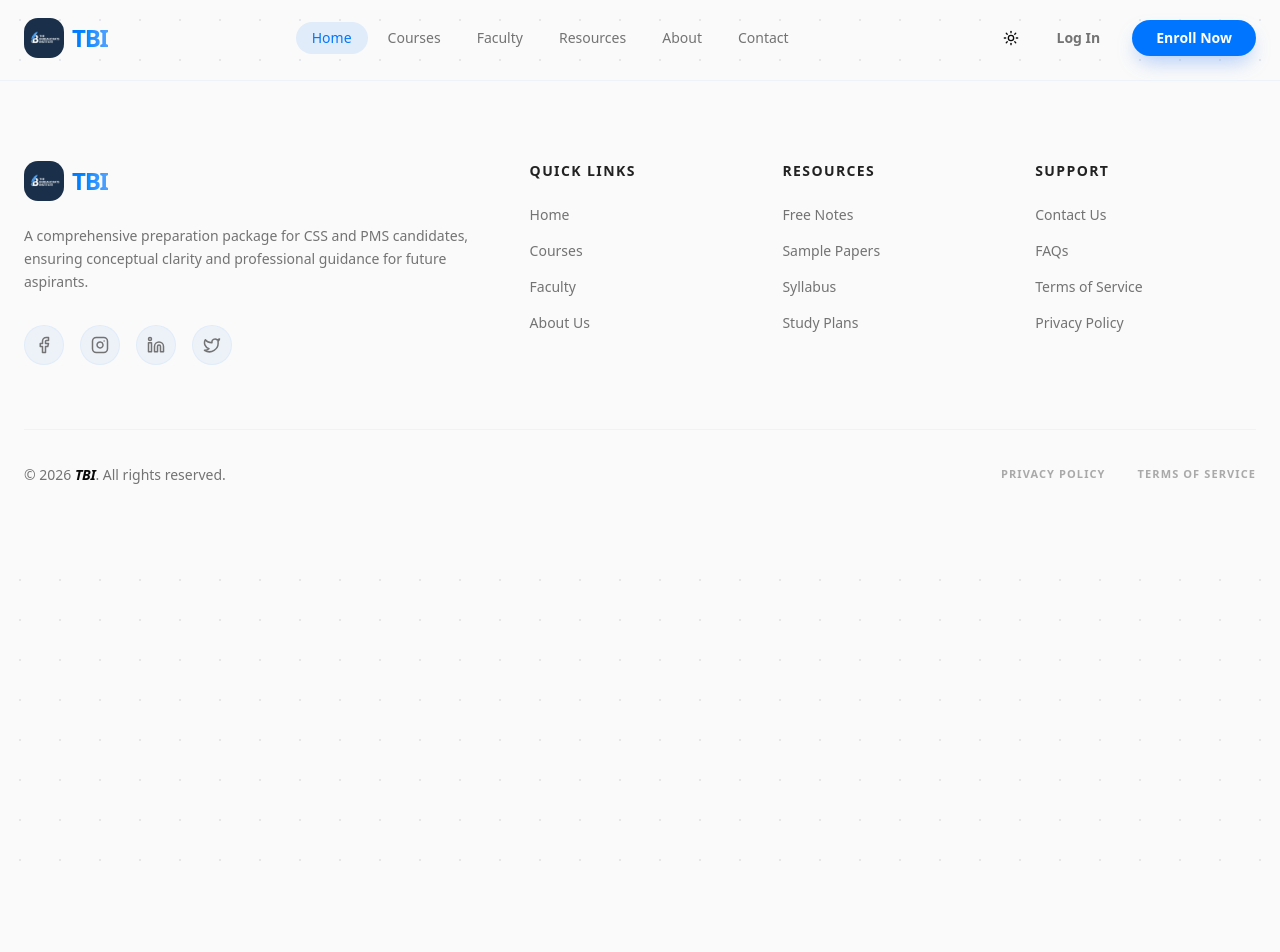
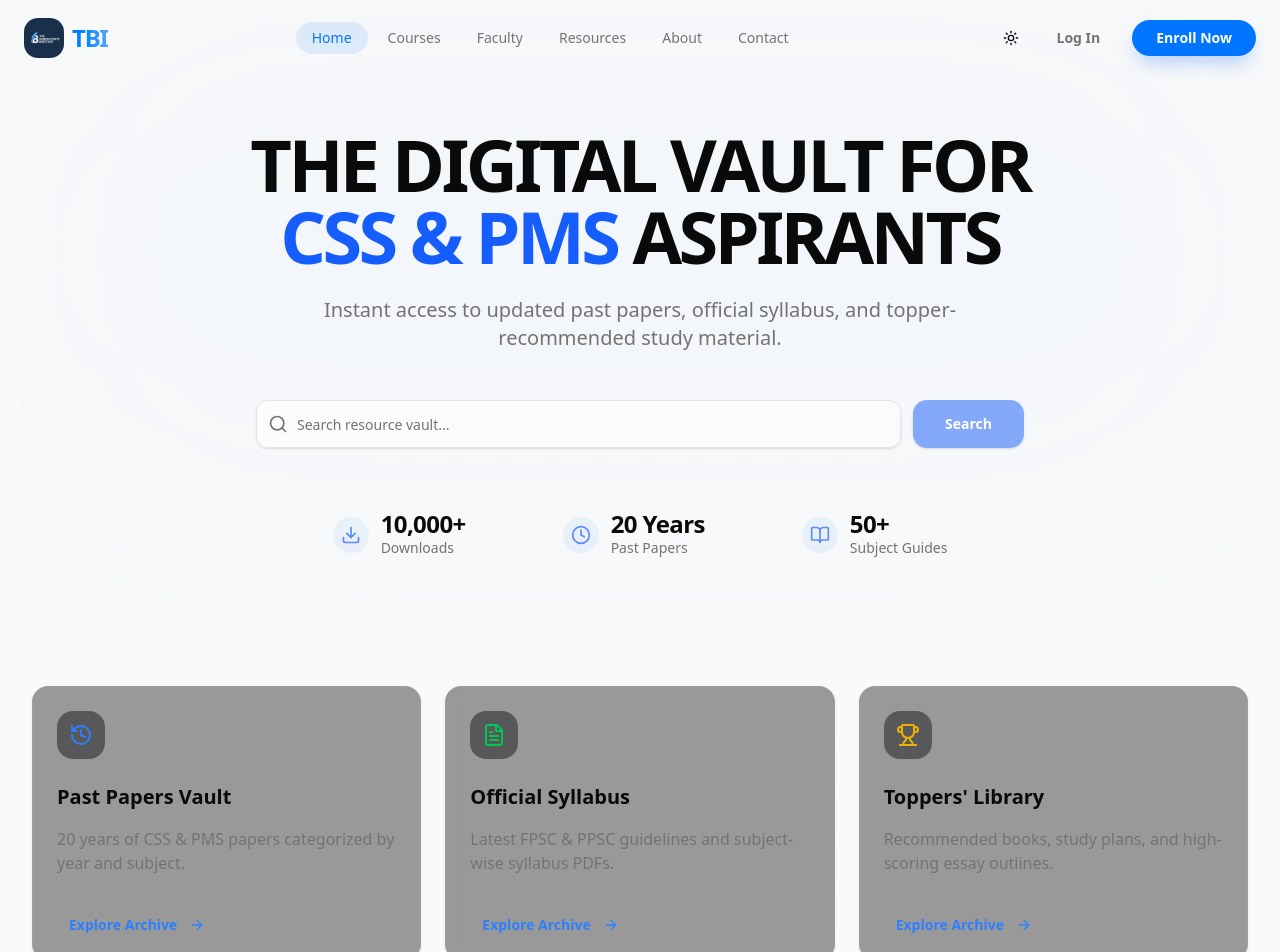
Before and after one commit to furqanistic/tbi, a React (Vite) app in the folder client/: page /resources in a window 1280 px wide. Shown: the top 952 px of the page. Before the commit the page ends 880 px from the top, so only its background shows below. Built offline with nearby package versions, Linux system fonts and the light colour scheme.

Commit message:
add resouce hero and categarey section

```diff
--- a/client/package.json
+++ b/client/package.json
@@ -17,6 +17,7 @@
     "@radix-ui/react-dropdown-menu": "^2.1.16",
     "@radix-ui/react-label": "^2.1.8",
     "@radix-ui/react-select": "^2.2.6",
+    "@radix-ui/react-separator": "^1.1.8",
     "@radix-ui/react-slot": "^1.2.4",
     "@radix-ui/react-tabs": "^1.1.13",
     "@radix-ui/react-tooltip": "^1.2.8",
--- a/client/src/App.jsx
+++ b/client/src/App.jsx
@@ -7,6 +7,7 @@ import Home from "@/pages/Home";
 import Courses from "@/pages/Courses";
 import About from "@/pages/About";
 import Contact from "@/pages/Contact";
+import Resources from "@/pages/Resources";
 
 /**
  * Main Application Component
@@ -21,6 +22,7 @@ function App() {
         <main>
           <Routes>
             <Route path="/" element={<Home />} />
+            <Route path="/resources" element={<Resources />} />
             <Route path="/courses" element={<Courses />} />
             <Route path="/about" element={<About />} />
             <Route path="/contact" element={<Contact />} />
--- /dev/null
+++ b/client/src/components/resources/ResourceCategories.jsx
@@ -0,0 +1,75 @@
+// File: client/src/components/resources/ResourceCategories.jsx
+import React from "react";
+import { History, FileText, Trophy, ArrowRight } from "lucide-react";
+import { motion } from "motion/react";
+import {
+  Card,
+  CardContent,
+  CardFooter,
+  CardHeader,
+  CardTitle,
+  CardDescription,
+} from "@/components/ui/card";
+import { Button } from "@/components/ui/button";
+
+export function ResourceCategories() {
+  const categories = [
+    {
+      title: "Past Papers Vault",
+      description:
+        "20 years of CSS & PMS papers categorized by year and subject.",
+      icon: <History className="w-6 h-6 text-blue-500" />,
+      link: "#",
+    },
+    {
+      title: "Official Syllabus",
+      description:
+        "Latest FPSC & PPSC guidelines and subject-wise syllabus PDFs.",
+      icon: <FileText className="w-6 h-6 text-green-500" />,
+      link: "#",
+    },
+    {
+      title: "Toppers' Library",
+      description:
+        "Recommended books, study plans, and high-scoring essay outlines.",
+      icon: <Trophy className="w-6 h-6 text-yellow-500" />,
+      link: "#",
+    },
+  ];
+
+  return (
+    <section className="py-12 px-4 sm:px-6 lg:px-8 max-w-7xl mx-auto">
+      <div className="grid grid-cols-1 md:grid-cols-3 gap-6">
+        {categories.map((cat, index) => (
+          <motion.div
+            key={index}
+            whileHover={{ y: -5 }}
+            transition={{ type: "spring", stiffness: 300 }}
+          >
+            <Card className="h-full bg-zinc-950/40 backdrop-blur-md border-border/50 hover:border-blue-500/50 transition-colors duration-300 rounded-lg overflow-hidden group">
+              <CardHeader className="pb-4">
+                <div className="w-12 h-12 rounded-lg bg-zinc-900/50 flex items-center justify-center mb-4 group-hover:bg-blue-500/10 transition-colors">
+                  {cat.icon}
+                </div>
+                <CardTitle className="text-xl font-bold">{cat.title}</CardTitle>
+                <CardDescription className="text-muted-foreground mt-2 text-base">
+                  {cat.description}
+                </CardDescription>
+              </CardHeader>
+              <CardFooter className="pt-0">
+                <Button
+                  variant="link"
+                  className="p-0 h-auto text-blue-500 hover:text-blue-400 font-semibold group-hover:underline-offset-4"
+                >
+                  Explore Archive{" "}
+                  <ArrowRight className="w-4 h-4 ml-1 transition-transform group-hover:translate-x-1" />
+                </Button>
+              </CardFooter>
+            </Card>
+          </motion.div>
+        ))}
+      </div>
+    </section>
+  );
+}
+export default ResourceCategories;
--- /dev/null
+++ b/client/src/components/resources/ResourcesHero.jsx
@@ -0,0 +1,110 @@
+// File: client/src/components/resources/ResourcesHero.jsx
+import React from "react";
+import { Search, Filter, BookOpen, Clock, Download } from "lucide-react";
+import { motion } from "motion/react";
+import { Button } from "@/components/ui/button";
+import { Input } from "@/components/ui/input";
+import { Separator } from "@/components/ui/separator";
+function ResourcesHero() {
+  return (
+    <section className="relative pt-32 pb-20 px-4 sm:px-6 lg:px-8 max-w-7xl mx-auto flex flex-col items-center text-center">
+      {/* Main Heading */}
+      <motion.h1
+        initial={{ opacity: 0, y: 20 }}
+        animate={{ opacity: 1, y: 0 }}
+        transition={{ duration: 0.5 }}
+        className="text-4xl md:text-7xl font-bold tracking-tighter mb-6 uppercase"
+      >
+        The Digital Vault for <br className="hidden md:block" />
+        <span className="text-blue-600 dark:text-blue-500">CSS & PMS</span>{" "}
+        Aspirants
+      </motion.h1>
+      {/* Subheading */}
+      <motion.p
+        initial={{ opacity: 0, y: 20 }}
+        animate={{ opacity: 1, y: 0 }}
+        transition={{ duration: 0.5, delay: 0.1 }}
+        className="text-lg md:text-xl text-muted-foreground max-w-2xl mb-12 font-medium"
+      >
+        Instant access to updated past papers, official syllabus, and
+        topper-recommended study material.
+      </motion.p>
+      {/* Search Hub - Soft Modern Refactor (Rounded-LG & Gap-3) */}
+      <motion.div
+        initial={{ opacity: 0, y: 20 }}
+        animate={{ opacity: 1, y: 0 }}
+        transition={{ duration: 0.5, delay: 0.2 }}
+        className="flex flex-col md:flex-row items-center gap-3 w-full max-w-3xl mb-16"
+      >
+        {/* Search Input Container */}
+        <div className="flex-1 relative flex items-center w-full">
+          <div className="absolute left-3 top-1/2 -translate-y-1/2 text-muted-foreground z-10">
+            <Search className="w-5 h-5" />
+          </div>
+          <Input
+            type="text"
+            placeholder="Search resource vault..."
+            className="pl-10 h-12 rounded-sm border-zinc-200 dark:border-zinc-800 bg-white/50 dark:bg-zinc-900/50 backdrop-blur-md focus-visible:ring-blue-500/20 text-base shadow-sm"
+          />
+        </div>
+
+        <div className="flex items-center gap-3 w-full md:w-auto">
+          {/* Search Button */}
+          <Button className="h-12 px-8 font-semibold bg-blue-600/50 hover:bg-accent/50 text-white shadow-sm cursor-pointer transition-all flex-1 md:flex-none">
+            Search
+          </Button>
+        </div>
+      </motion.div>
+
+      {/* Stats Row - Refined with Separators */}
+      <motion.div
+        initial={{ opacity: 0 }}
+        animate={{ opacity: 1 }}
+        transition={{ duration: 1, delay: 0.4 }}
+        className="flex flex-wrap justify-center items-center gap-4 md:gap-8 text-center"
+      >
+        {[
+          {
+            label: "Downloads",
+            value: "10,000+",
+            icon: <Download className="w-5 h-5" />,
+          },
+          {
+            label: "Past Papers",
+            value: "20 Years",
+            icon: <Clock className="w-5 h-5" />,
+          },
+          {
+            label: "Subject Guides",
+            value: "50+",
+            icon: <BookOpen className="w-5 h-5" />,
+          },
+        ].map((stat, i, arr) => (
+          <React.Fragment key={i}>
+            <div className="flex items-center gap-3 group px-4">
+              <div className="p-2 rounded-full bg-blue-500/10 text-blue-600 dark:text-blue-400 opacity-70 group-hover:opacity-100 transition-opacity">
+                {stat.icon}
+              </div>
+              <div className="text-left">
+                <div className="text-2xl font-bold tracking-tight leading-none">
+                  {stat.value}
+                </div>
+                <div className="text-sm text-muted-foreground font-medium mt-0.5">
+                  {stat.label}
+                </div>
+              </div>
+            </div>
+            {i !== arr.length - 1 && (
+              <Separator
+                orientation="vertical"
+                className="h-10 hidden md:block"
+              />
+            )}
+          </React.Fragment>
+        ))}
+      </motion.div>
+    </section>
+  );
+}
+
+export default ResourcesHero;
--- /dev/null
+++ b/client/src/components/ui/separator.jsx
@@ -0,0 +1,26 @@
+import * as React from "react";
+import * as SeparatorPrimitive from "@radix-ui/react-separator";
+
+import { cn } from "@/lib/utils";
+
+const Separator = React.forwardRef(
+  (
+    { className, orientation = "horizontal", decorative = true, ...props },
+    ref
+  ) => (
+    <SeparatorPrimitive.Root
+      ref={ref}
+      decorative={decorative}
+      orientation={orientation}
+      className={cn(
+        "shrink-0 bg-border",
+        orientation === "horizontal" ? "h-[1px] w-full" : "h-full w-[1px]",
+        className
+      )}
+      {...props}
+    />
+  )
+);
+Separator.displayName = SeparatorPrimitive.Root.displayName;
+
+export { Separator };
--- a/client/src/pages/Courses.jsx
+++ b/client/src/pages/Courses.jsx
@@ -1,3 +1,4 @@
+// File: client/src/pages/Courses.jsx
 import React from "react";
 import CourseHero from "@/components/courses/CourseHero";
 import CourseStats from "@/components/courses/CourseStats";
--- /dev/null
+++ b/client/src/pages/Resources.jsx
@@ -0,0 +1,30 @@
+// File: client/src/pages/Resources.jsx
+import ResourcesHero from "@/components/resources/ResourcesHero";
+import ResourceCategories from "@/components/resources/ResourceCategories";
+import React from "react";
+
+const Resources = () => {
+  return (
+    <div className="min-h-screen bg-background text-foreground relative overflow-hidden">
+      {/* Dot Grid Background - Theme Responsive */}
+      <div
+        className="absolute inset-0 opacity-[0.08] dark:opacity-20 pointer-events-none"
+        style={{
+          backgroundImage: `radial-gradient(circle, #3b82f6 1.5px, transparent 1.5px)`,
+          backgroundSize: "48px 48px",
+        }}
+      />
+
+      {/* Background Decorative Glow - Muted for Industrial look */}
+      <div className="absolute top-0 left-1/2 -translate-x-1/2 w-full h-125 bg-blue-500/3 dark:bg-blue-500/5 blur-[120px] rounded-full pointer-events-none" />
+
+      {/* Hero Section */}
+      <ResourcesHero />
+
+      {/* Resource Categories Section */}
+      <ResourceCategories />
+    </div>
+  );
+};
+
+export default Resources;
```
Also changed, not shown: 1 other file (tests, documents, lock files or other folders).
